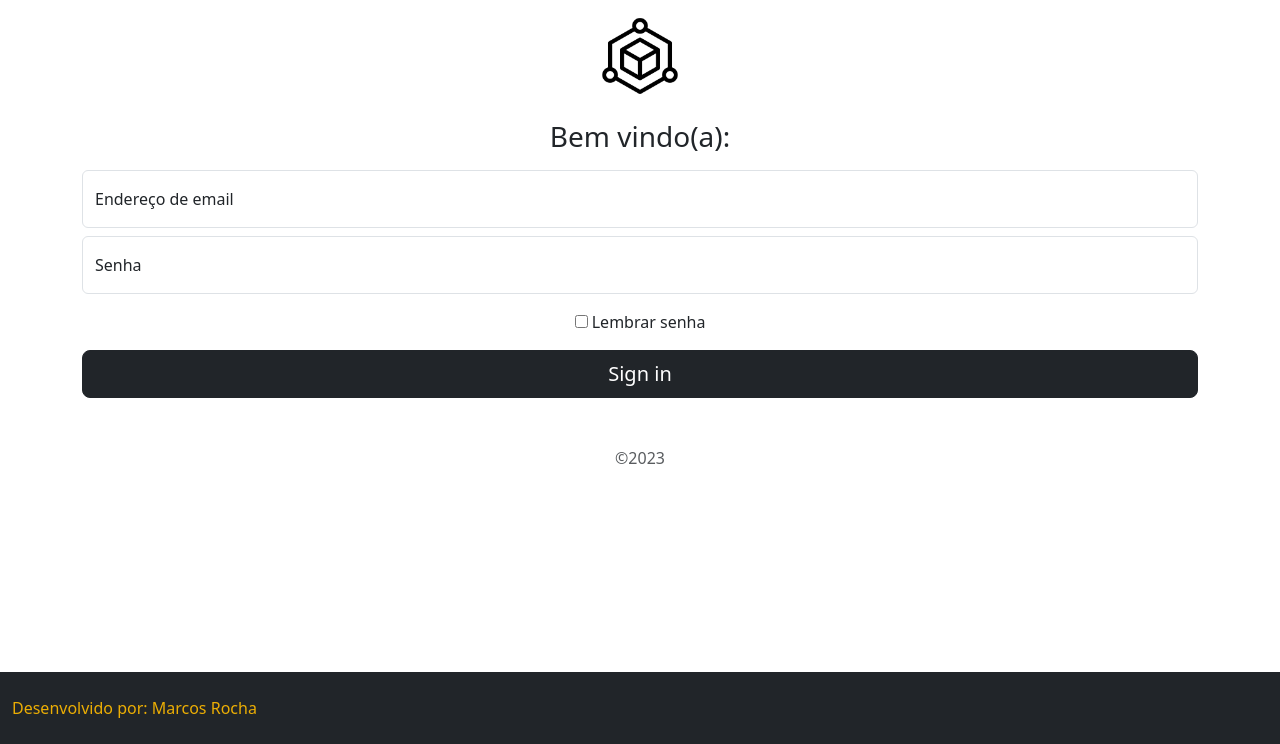
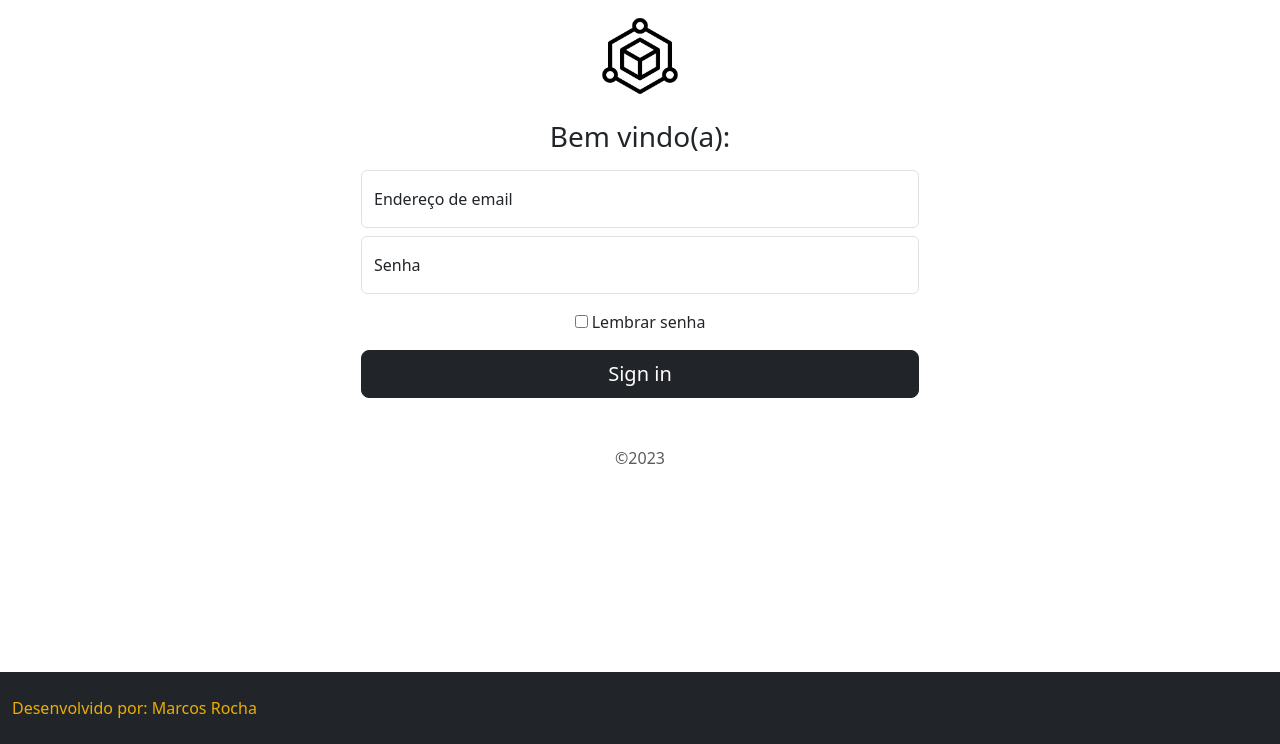
Before and after one commit to rochamrcs/projeto-gideao, a Django app: template projeto/Apps/core/templates/login.html in a window 1280 px wide. Shown: the part 56-800 px from the top of the page. Run offline with Django 4.2, Linux system fonts and the light colour scheme; the template is opened without the code that fills it, so the values that code supplies are empty; some libraries are stand-ins or nearby versions.

```diff
--- a/projeto/Apps/core/templates/login.html
+++ b/projeto/Apps/core/templates/login.html
@@ -6,7 +6,7 @@
 
 
 <div class="container text-center">
-    <form class="form-signin w-100 m-auto" >
+    <form class="form-signin w-50 m-auto" >
         <img class="mb-4" src="{% static 'img/login.png' %}" alt="" width="80" height="80">
         <h1 class="h3 mb-3 fw-normal">Bem vindo(a):</h1>
 
```
